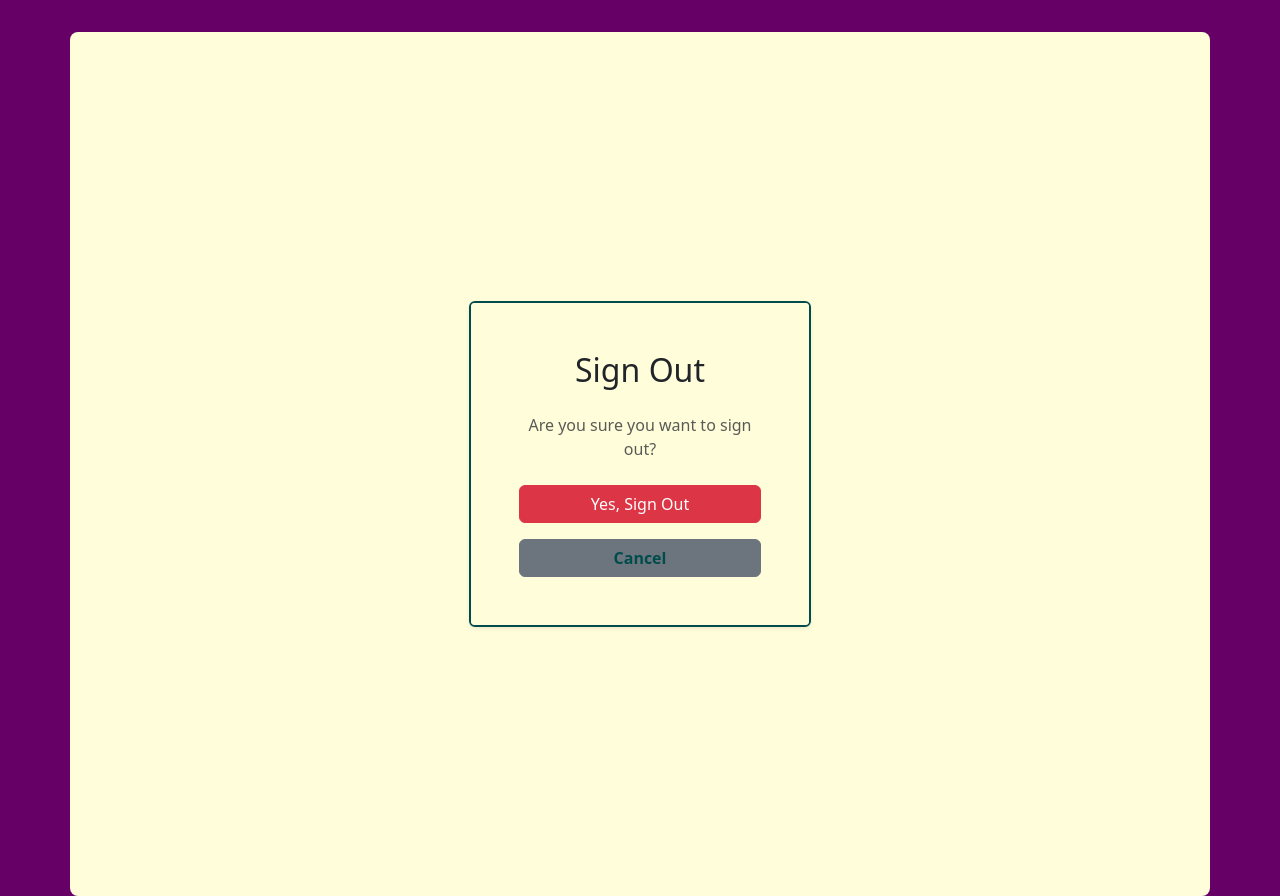
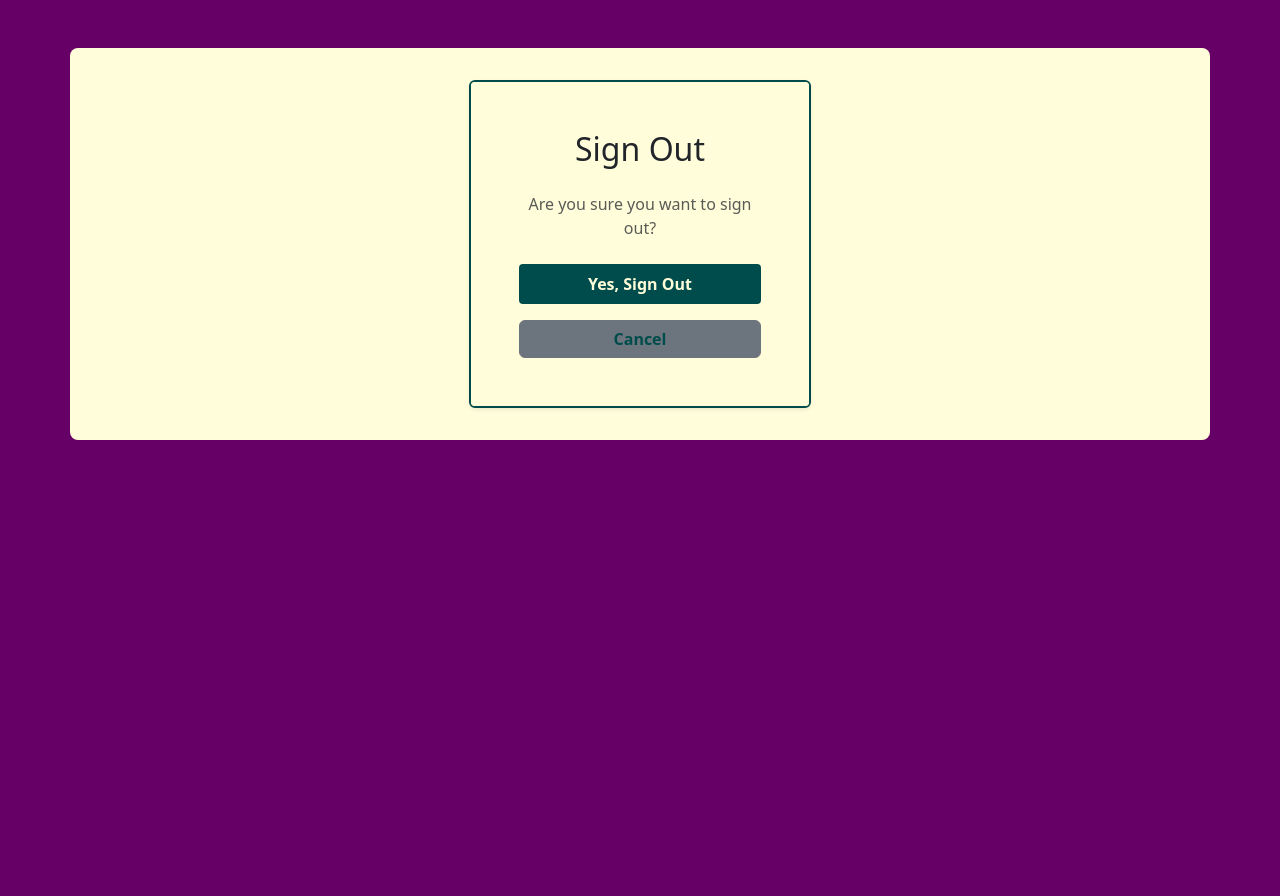
Before and after one commit to Rob-C-89/prochef-recipes, a Django app: page /accounts/logout/ in a window 1280 px wide. Shown: the part 72-968 px from the top of the page. After the commit the page ends 512 px from the top, so only its background shows below. Run offline with Django 5.2, Linux system fonts and the light colour scheme; the visitor is signed in with stand-in values (Sample User, id 1).

Commit message:
Edit logout html

```diff
--- a/templates/account/logout.html
+++ b/templates/account/logout.html
@@ -5,8 +5,8 @@
 {% block head_title %}{% trans "Sign Out" %}{% endblock %}
 
 {% block content %}
-<div class="container">
-  <div class="row justify-content-center align-items-center min-vh-100">
+<div class="container mt-5">
+  <div class="row justify-content-center">
     <div class="col-md-6 col-lg-4">
       <div class="card shadow-sm">
         <div class="card-body text-center p-5">
@@ -23,7 +23,7 @@
               value="{{ redirect_field_value }}"
             />
             {% endif %}
-            <button type="submit" class="btn btn-danger w-100 mb-3">
+            <button type="submit" class="button w-100 mb-3">
               Yes, Sign Out
             </button>
           </form>
```
